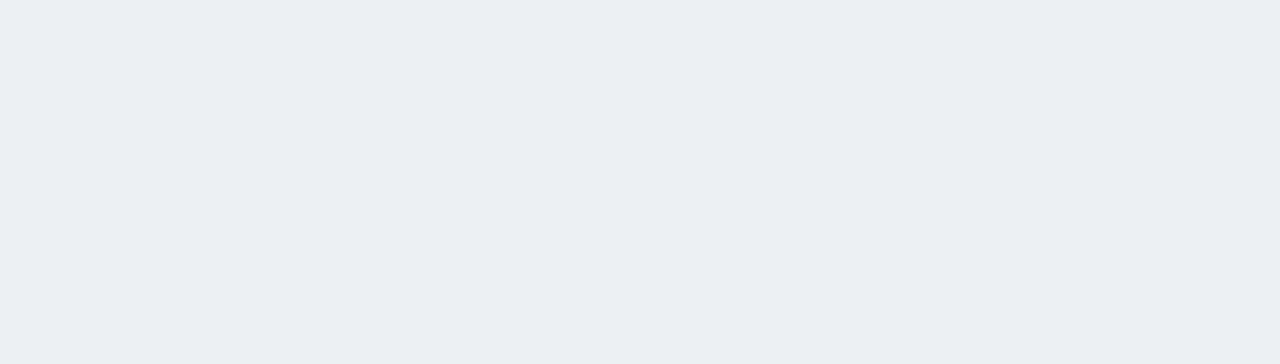
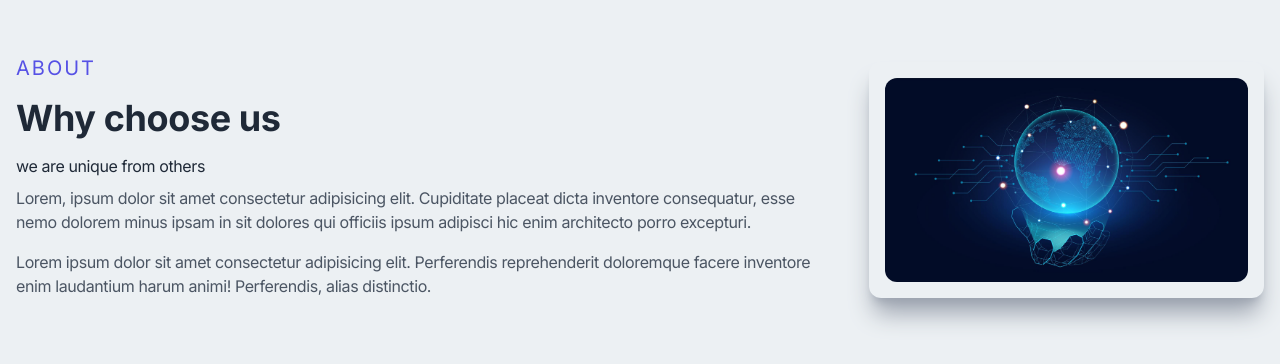
Before and after one commit to samiul-sheikh/payload-it, a Next.js app: page / in a window 1280 px wide. Shown: the part 1020-1384 px from the top of the page. Before the commit the page ends 800 px from the top, so only its background shows below. Built offline with nearby package versions, Linux system fonts and the light colour scheme.

Commit message:
create & design aboutt

```diff
--- /dev/null
+++ b/app/components/About.tsx
@@ -0,0 +1,38 @@
+import Image from "next/image";
+import React from "react";
+
+export default function About() {
+  return (
+    <div className="w-full md:h-screen p-2 flex items-center py-16">
+      <div className="max-w-[1248px] m-auto md:grid grid-cols-3 gap-8">
+        <div className="col-span-2">
+          <p className="uppercase text-xl tracking-widest text-[#5651e5]">
+            About
+          </p>
+          <h2 className="py-4">Why choose us</h2>
+          <p className="">we are unique from others</p>
+          <p className="py-2 text-gray-600">
+            Lorem, ipsum dolor sit amet consectetur adipisicing elit. Cupiditate
+            placeat dicta inventore consequatur, esse nemo dolorem minus ipsam
+            in sit dolores qui officiis ipsum adipisci hic enim architecto porro
+            excepturi.
+          </p>
+          <p className="py-2 text-gray-600">
+            Lorem ipsum dolor sit amet consectetur adipisicing elit. Perferendis
+            reprehenderit doloremque facere inventore enim laudantium harum
+            animi! Perferendis, alias distinctio.
+          </p>
+        </div>
+        <div className="w-full h-auto m-auto shadow-xl shadow-gray-400 rounded-xl flex items-center justify-center p-4 hover:scale-105 ease-in duration-300">
+          <Image
+            className="rounded-xl"
+            src="/assets/technology.jpg"
+            width="500"
+            height="500"
+            alt="about"
+          />
+        </div>
+      </div>
+    </div>
+  );
+}
--- a/app/page.tsx
+++ b/app/page.tsx
@@ -1,11 +1,13 @@
 import Navbar from "./components/Navbar";
 import Main from "./components/Main";
+import About from "./components/About";
 
 export default function Home() {
   return (
     <div>
       <Navbar />
       <Main />
+      <About />
     </div>
   );
 }
```
Also changed, not shown: public/assets/technology.jpg (added).
